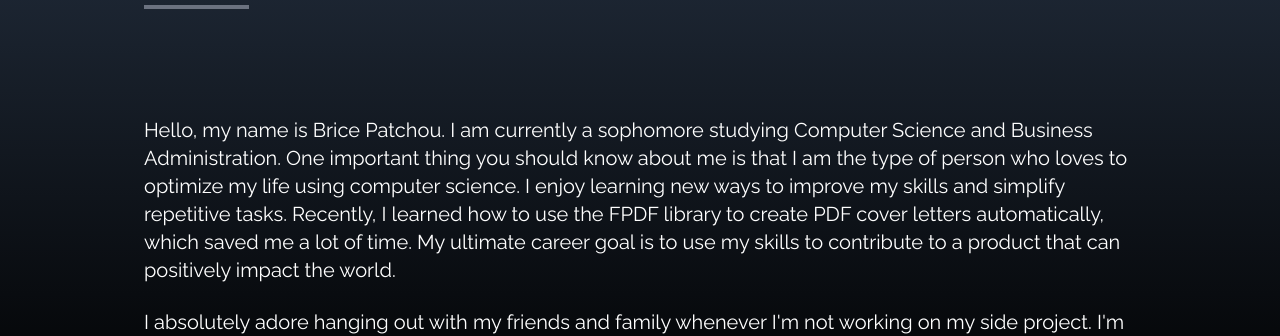
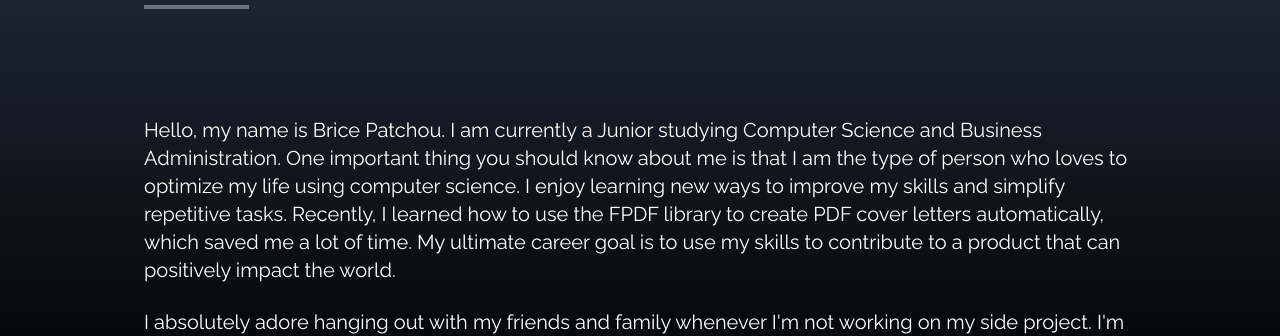
Before and after one commit to Brice12347/one-portfolio, a React (Create React App) app in the folder one-portfolio/: page / in a window 1280 px wide. Shown: the part 852-1188 px from the top of the page. Built offline with nearby package versions, Linux system fonts and the light colour scheme.

Commit message:
Update About.jsx

```diff
--- a/one-portfolio/src/components/About.jsx
+++ b/one-portfolio/src/components/About.jsx
@@ -11,7 +11,7 @@ const About = () => {
                     </p>
                 </div>
                 <p className='text-xl mt-20'>
-                    Hello, my name is Brice Patchou. I am currently a sophomore studying Computer Science and Business Administration. One important thing you should know about me is that I am the type of person who loves to optimize my life using computer science. I enjoy learning new ways to improve my skills and simplify repetitive tasks. Recently, I learned how to use the FPDF library to create PDF cover letters automatically, which saved me a lot of time. My ultimate career goal is to use my skills to contribute to a product that can positively impact the world.
+                    Hello, my name is Brice Patchou. I am currently a Junior studying Computer Science and Business Administration. One important thing you should know about me is that I am the type of person who loves to optimize my life using computer science. I enjoy learning new ways to improve my skills and simplify repetitive tasks. Recently, I learned how to use the FPDF library to create PDF cover letters automatically, which saved me a lot of time. My ultimate career goal is to use my skills to contribute to a product that can positively impact the world.
                 </p>
 
                 <br />
```
